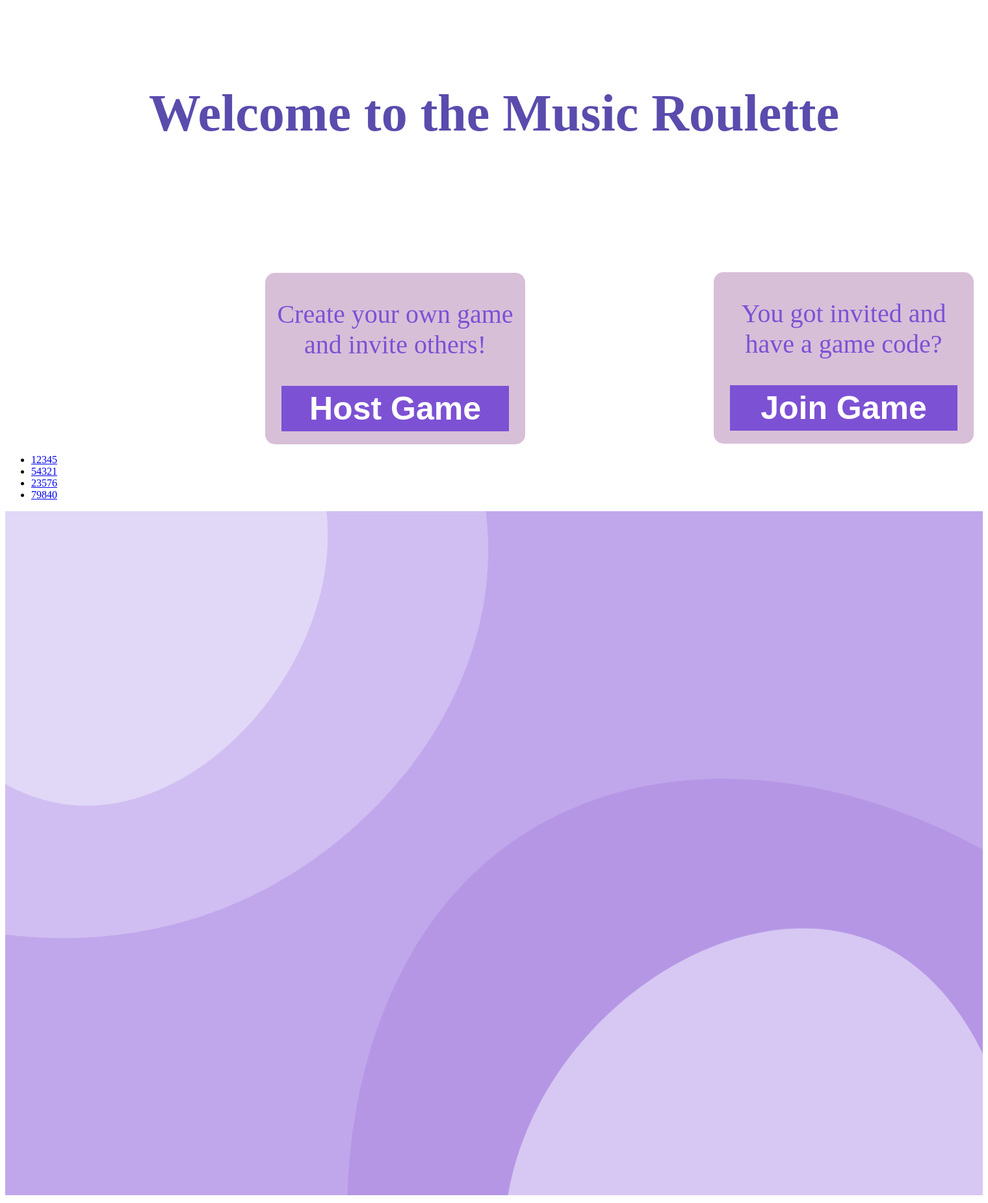
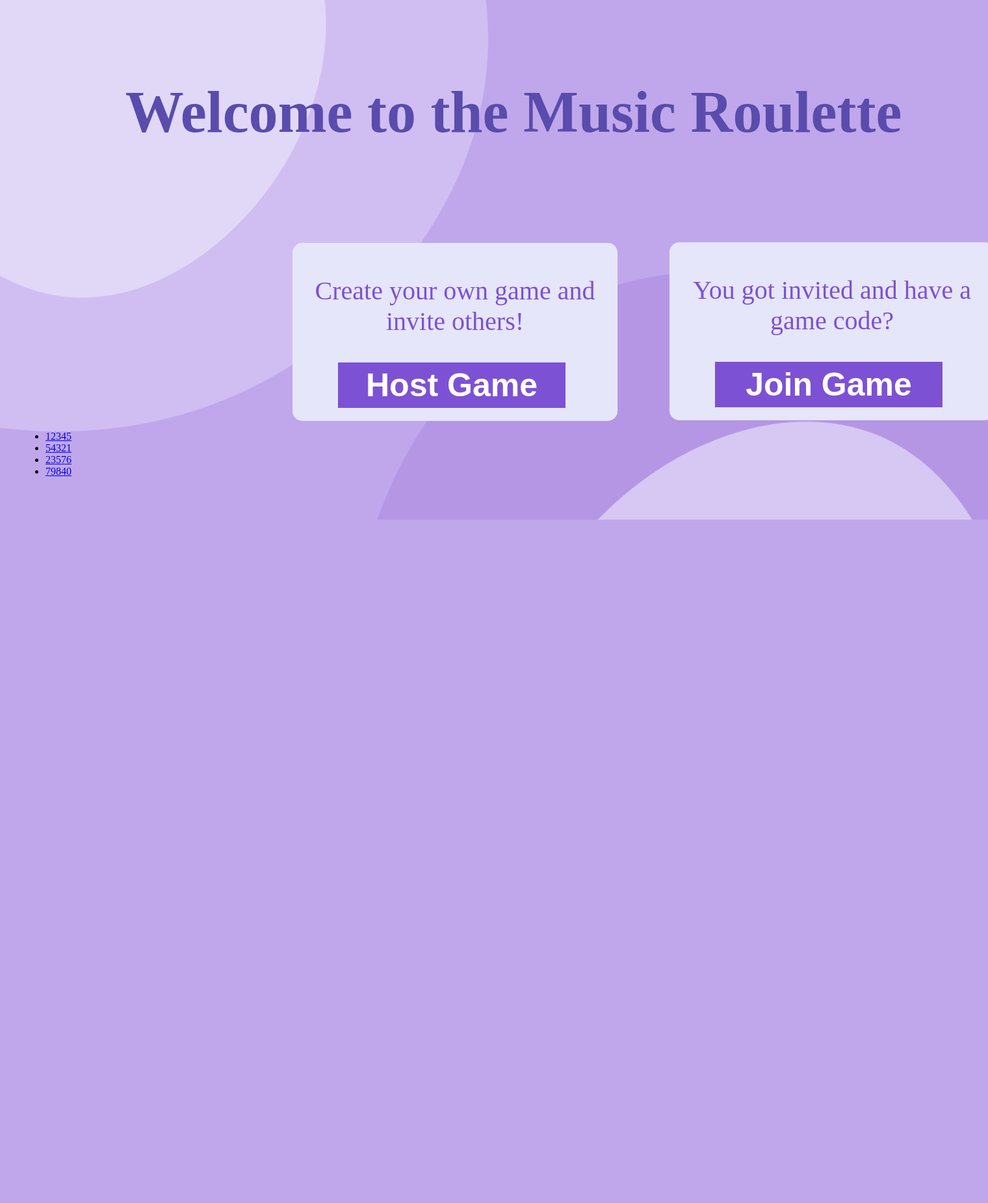
Before and after one commit to Reymer249/music-roulette, a Django app: page / in a window 1520 px wide. Shown: the whole page at 65% size. After the commit the page ends 800 px from the top, so only its background shows below. Run offline with Django 4.2, Linux system fonts and the light colour scheme; some libraries are stand-ins or nearby versions.

Commit message:
main page fixed background

```diff
--- a/game/templates/main_page/index.html
+++ b/game/templates/main_page/index.html
@@ -4,20 +4,49 @@
 
 {% block style %}
 <style>
+body{
+    margin: 0px;
+    height: 100%;
+}
+.wrap-layer{
+    position: fixed;
+    width: 100%;
+    height: 100vh;
+    top: 0;
+    left: 0;
+}
+.text-layer{
+    position: absolute;
+    margin: 30px;
+    width: 100%;
+    height: 100vh;
+    top: 0;
+    left: 0;
+    z-index: 1;
+    /*non-critical styles left out*/
+}
+.background-layer{
+    position: absolute;
+    width: 100%;
+    height: 100vh;
+    top: 0;
+    left: 0;
+    z-index: 0;
+}
 h1 {
     color: rgb(89, 76, 173);
-    font-size: 80px;
+    font-size: 90px;
     text-align: center;
     font-family: "Times New Roman", Times, serif;
-    padding-top: 5%;
+    padding-top: 2%;
 }
 .host {
     border: 2px hidden;
     border-radius: 15px;
-    width: 400px;
-    margin-left: 400px;
-    background: thistle;
-    margin-top: 200px;
+    width: 500px;
+    margin-left: 420px;
+    background: lavender;
+    margin-top: 150px;
 }
 .host_text {
     padding-top: 10%;
@@ -27,7 +56,7 @@ h1 {
 }
 
 .host_button {
-    margin-left: 25px;
+    margin-left: 70px;
     margin-bottom: 20px;
     border: hidden;
     font-size: 50px;
@@ -39,12 +68,12 @@ h1 {
 }
 .join {
     float: none;
-    margin-left: 1090px;
-    margin-top: -305px;
+    margin-left: 1000px;
+    margin-top: -315px;
     border: 2px hidden;
     border-radius: 15px;
-    width: 400px;
-    background: thistle;
+    width: 500px;
+    background: lavender;
 }
 .join_text {
     padding-top: 10%;
@@ -53,7 +82,7 @@ h1 {
     color: rgb(125, 81, 212);
 }
 .join_button {
-    margin-left: 25px;
+    margin-left: 70px;
     margin-bottom: 20px;
     border: hidden;
     font-size: 50px;
```
